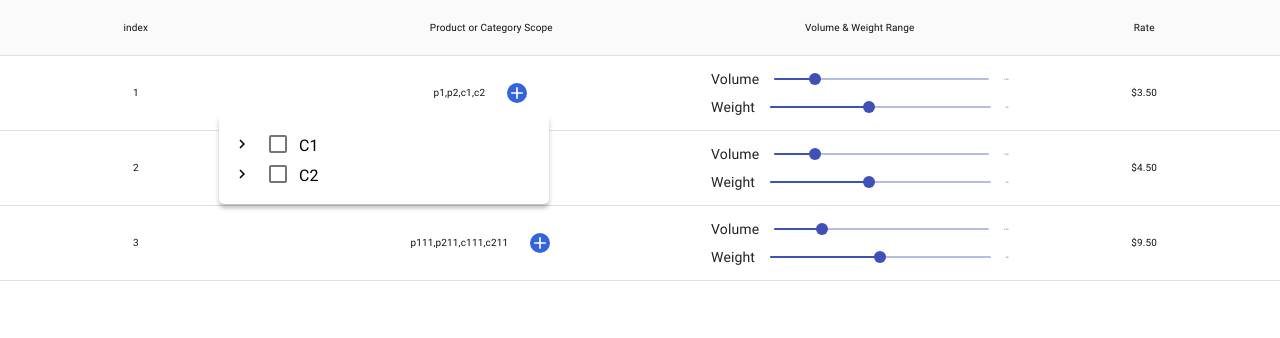
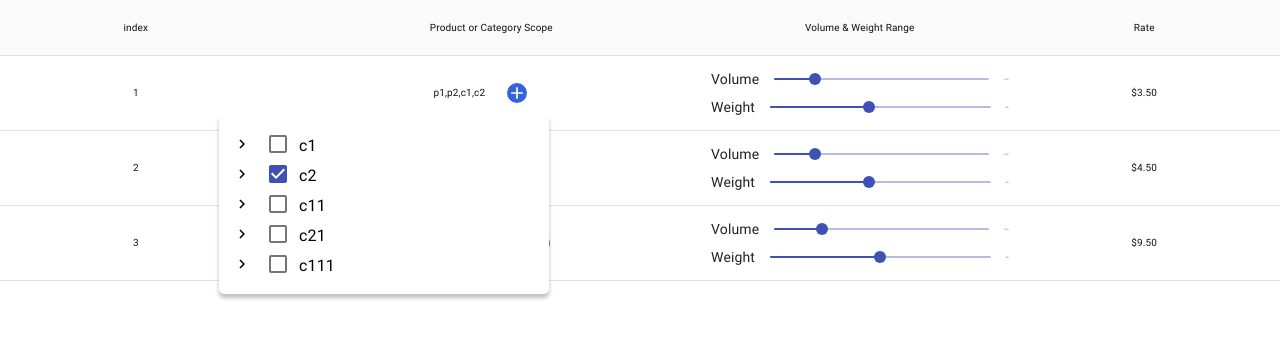
Before and after one commit to chengguang-li0313/WebProject, a React app: page /Dashboard/components/account/delivery/product in a window 1280 px wide. Both pictures are taken after a click on the button 517 px from the left and 93 px from the top of the page. Built offline with nearby package versions, Linux system fonts and the light colour scheme; some packages are replaced by stand-ins of ours.

Commit message:
update delivery

```diff
--- a/pages/Dashboard/components/account/delivery/product.tsx
+++ b/pages/Dashboard/components/account/delivery/product.tsx
@@ -44,52 +44,44 @@ function Product(props: Props){
         let tempList = []
         rows.map((row,index)=>(
             tempList.push({index:{item:row.index,type:"string"},
-            scope:{item:row.scope,type:"scope"},rate:{item:row.rate,type:"price"},
+            scope:{item:row.scope,treeList:setScope(row.scope),type:"scope"},rate:{item:row.rate,type:"price"},
             vw:{item:{volume:row.vw.volume,weight:row.vw.weight},type:"slider"}})
             // tempList.push()
         ))
         // console.log('tempList',tempList)
         return tempList
     }
+    const setScope = (scope:any) =>{
+        let scopeList = scope.split(',')
+
+        let tempNode = JSON.parse(JSON.stringify(treeData));
+        let nodesList = setnode(tempNode,scopeList)
+        return nodesList
+    }
+    const setnode = (nodes:any,scopeList:any) =>{
+        // let tempNodesList = []
+        nodes.forEach((n,i) => {
+            scopeList.forEach(element => {
+                if(element==n.name){
+                    n.checked = true
+                }else if(n.children){
+                    n.checked = false
+                    console.log("setnode(treeData,scope)",n.name)
+                    n.children=setnode(n.children,scopeList)
+                }else{
+                    n.checked = false
+                }
+            });
+
+        });
+
+        return nodes
+
+    }
+
     const [productOrientatedRow ,setProductOrientatedRow] = React.useState(createData(deliveryProductOrientatedData));
 
 
-    const handleflatRateConditionChange =(event:any) =>{
-        setFlatRateCondition(event.target.value)
-        setState((prov)=> prov+1)
-        switch (event.target.value){
-            case FLATCONDITION[0].id:
-                setIsSetVolume(false)
-                setIsSetWeight(false)
-                break
-            case FLATCONDITION[1].id:
-                setIsSetVolume(true)
-                setIsSetWeight(true)
-                break
-            case FLATCONDITION[2].id:
-                setIsSetVolume(true)
-                setIsSetWeight(false)
-                break
-            case FLATCONDITION[3].id:
-                setIsSetVolume(false)
-                setIsSetWeight(true)
-                break
-        }
-    }
-
-    const handleVolumechange=(event:any)=>{
-        setVolume(event.target.value)
-        setState((prov)=> prov+1)
-    }
-
-    const handleWeightchange=(event:any)=>{
-        setWeight(event.target.value)
-        setState((prov)=> prov+1)
-    }
-
-    const onDatachange=(rows:any)=>{
-
-    }
 
     return(
         // <div>
--- a/pages/Dashboard/components/dataGrid/index.tsx
+++ b/pages/Dashboard/components/dataGrid/index.tsx
@@ -39,6 +39,7 @@ function DataGrid(props: Props) {
     const [rowsList, setRowsList] = React.useState(rows);
     const [editOpen_2,setEditOpen_2] = React.useState(false);
     const [popEditMenuListAnchorEl,setPopEditMenuListAnchorEl]= React.useState(null);
+    const [currentRow,setCurrentRow] = React.useState(rowsList[0]);
     // console.log('rowsPerPage',rowsPerPage)
     // const [editOpen, setEditOpen] = React.useState(false);
     // const [editMenuListAnchorEl,setEditMenuListAnchorEl] = React.useState(null);
@@ -60,21 +61,87 @@ function DataGrid(props: Props) {
     const SLIDER = "slider"
 
 
-    console.log('rowsList',rowsList)
+    // console.log('rowsList',rowsList)
 
     const [checked, setChecked] = React.useState(false);
 
-  const handleChange = (event:any) => {
-      console.log("event",event)
-    setChecked(event.target.checked);
+  const handleChange = (event:any,key:any) => {
+    const {prefix,i} = key
+    if(prefix==""){
+        currentRow.scope.treeList[i].checked = !currentRow.scope.treeList[i].checked
+        setparent(currentRow.scope.treeList[i],i)
+    }else{
+        currentRow.scope.treeList[Number(prefix)].children[i].checked = !currentRow.scope.treeList[Number(prefix)].children[i].checked
+        // currentRow.scope.treeList[Number(prefix)][i].checked = !currentRow.scope.treeList[Number(prefix)][i].checked
+    }
+
+    forceUpdate()
+    let result = getCurrentList(currentRow.scope.treeList,"")
+    let temp = []
+    if(rowsList){
+
+        rowsList.forEach((r,i)=>{
+            if(r.index.item==currentRow.index.item){
+                r.scope.item = result
+                console.log(rowsList)
+                console.log(r)
+            }
+            temp.push(r)
+
+
+
+        })
+        // console.log("temp",temp)
+        // setRowsList(temp)
+
+    }
   };
 
-    const onSeteditOpen_2=(event:any)=>{
-        console.log("event.currentTarget",event.currentTarget)
+  const setparent=(node:any,i:any)=>{
+    if(node.checked){
+        if(node.children){
+            node.children.forEach(element => {
+                element.checked = true
+                setparent(element,i)
+            });
+        }
+    }else{
+        if(node.children){
+            node.children.forEach(element => {
+                element.checked = false
+                setparent(element,i)
+            });
+        }
+    }
+  }
+
+  const getCurrentList=(nodeList:any,list:string)=>{
+    let temp = ""
+    //   let st = list
+    nodeList.forEach((node:any) => {
+        if(node.checked){
+            temp+=node.name+","
+            // console.log(node.name)
+        }
+        if(node.children){
+            if(list!=getCurrentList(node.children,list)){
+                list+=getCurrentList(node.children,list)
+            }
+        }
+
+    });
+   return temp+list
+
+    // }else{return ""}
+
+  }
+
+    const onSeteditOpen_2=(event:any,row:any)=>{
+
+        setCurrentRow(row)
         setEditOpen_2((prev)=>!prev)
         setPopEditMenuListAnchorEl(event.currentTarget)
         forceUpdate()
-        console.log(editOpen_2,popEditMenuListAnchorEl)
 
     }
     const handleSelect=(event: object, value: Array <string>)=>{
@@ -97,7 +164,7 @@ function DataGrid(props: Props) {
                tempRowList.push(r)
             })
         }
-        console.log('tempRowList',tempRowList)
+        // console.log('tempRowList',tempRowList)
         if(save){
             setRowsList(tempRowList)
         }
@@ -140,14 +207,19 @@ function DataGrid(props: Props) {
 
     const popperUp =(props:any,nodeData:Array<any>,prefix:string)=>{
         return nodeData.map((n,i)=>(
-                <TreeItem key={`${prefix}${i}`} nodeId={`${prefix}${i}`} label={<div className={styles.checkedBox}><Checkbox checked={checked} color="primary"
-                    onChange={(ev)=>handleChange(ev)} inputProps={{ 'aria-label': 'primary checkbox' }}/>
+            n.children?
+                <TreeItem key={`${prefix}${i}`} nodeId={`${prefix}${i}`} label={<div className={styles.checkedBox}><Checkbox checked={n.checked} color="primary"
+                    onChange={(ev)=>handleChange(ev,{prefix,i})} inputProps={{ 'aria-label': 'primary checkbox' }}/>
                     <div>{n.name}</div></div>}>
-                {n.children?
-                    popperUp(props,n.children,i.toString())
-                    :[]
-                }
-            </TreeItem>
+
+                    {popperUp(props,n.children,i.toString())}
+
+
+                </TreeItem>:
+            <TreeItem key={`${prefix}${i}`} nodeId={`${prefix}${i}`} label={<div className={styles.checkedBox}><Checkbox checked={n.checked} color="primary"
+            onChange={(ev)=>handleChange(ev,{prefix,i})} inputProps={{ 'aria-label': 'primary checkbox' }}/>
+            <div>{n.name}</div></div>}/>
+
             ))
 
 
@@ -268,7 +340,7 @@ function DataGrid(props: Props) {
                                             return(<TableCell classes={{root:styles.tableCell_container}} key={column.id} align={column.align}>
                                                 <div className={styles.dataGrad_scope_group}>
                                                     <div className={styles.dataGrad_string_center_scope}>{value.item}</div>
-                                                    <div className={styles.dataGrad_scope_bt}><Button onClick={onSeteditOpen_2} ><AddIcon classes={{root:styles.scope_bt}}/></Button></div>
+                                                    <div className={styles.dataGrad_scope_bt}><Button onClick={(ev)=>onSeteditOpen_2(ev,row)} ><AddIcon classes={{root:styles.scope_bt}}/></Button></div>
                                                 </div>
 
                                                 {/* {column.format && typeof value === 'number' ? column.format(value) : value} */}
@@ -397,7 +469,7 @@ function DataGrid(props: Props) {
                 <Popper className={styles.popper} open={editOpen_2} anchorEl={popEditMenuListAnchorEl} placement="bottom-end" transition>
                     <div  className={styles.popper_content_tree}>
                     <TreeView
-                        // className={classes.root}
+
                         defaultCollapseIcon={<ExpandMoreIcon />}
                         defaultExpandIcon={<ChevronRightIcon />}
                         multiSelect
@@ -405,44 +477,11 @@ function DataGrid(props: Props) {
                         // selected
                         >
                         {props.treeData?
-                            popperUp(props,props.treeData,"")
-                            // props.treeData.map((node:any,index:any)=>{
-                            //     <TreeItem nodeId={`${index}`} label={<div className={styles.checkedBox}><Checkbox checked={checked} color="primary"
-                            //         onChange={(ev)=>handleChange(ev)} inputProps={{ 'aria-label': 'primary checkbox' }}/>
-                            //         <div>{node}</div></div>}>
-
-                            //         <TreeItem nodeId="2" label={<div className={styles.checkedBox}><Checkbox checked={checked} color="primary"
-                            //             onChange={handleChange} inputProps={{ 'aria-label': 'primary checkbox' }}/>
-                            //             <div>P1</div></div>} />
-                            //     </TreeItem>
-                            // })
+                            popperUp(props,currentRow.scope.treeList,"")
                             :[]
                         }
                     </TreeView>
-                    {/* <TreeView
-                        // className={classes.root}
-                        defaultCollapseIcon={<ExpandMoreIcon />}
-                        defaultExpandIcon={<ChevronRightIcon />}
-                        multiSelect
-                        onNodeSelect={handleSelect}
-                        // selected
-                        >
-                            <TreeItem nodeId="1" label={<div className={styles.checkedBox}><Checkbox checked={checked} color="primary"
-                                    onChange={(ev)=>handleChange(ev,)} inputProps={{ 'aria-label': 'primary checkbox' }}/>
-                                    <div>C1</div></div>}>
-                                <TreeItem nodeId="2" label={<div className={styles.checkedBox}><Checkbox checked={checked} color="primary"
-                                    onChange={handleChange} inputProps={{ 'aria-label': 'primary checkbox' }}/>
-                                    <div>P1</div></div>} />
-                            </TreeItem>
-                            <TreeItem nodeId="5" label={<div className={styles.checkedBox}><Checkbox checked={checked} color="primary"
-                                    onChange={handleChange} inputProps={{ 'aria-label': 'primary checkbox' }}/>
-                                    <div>C2</div></div>} >
-                                <TreeItem nodeId="6" label={<div className={styles.checkedBox}><Checkbox checked={checked} color="primary"
-                                    onChange={handleChange} inputProps={{ 'aria-label': 'primary checkbox' }}/>
-                                    <div>P2</div></div>}  />
-                            </TreeItem>
-                        </TreeView> */}
-                        {/* <div className={styles.popper_tips}>Please use ctrl and shift to trigger multiselect</div> */}
+
                     </div>
                 </Popper>
         </div>
--- a/public/fakeData.js
+++ b/public/fakeData.js
@@ -245,17 +245,30 @@ const deliveryProductOrientatedData=[
 ]
 
 const treeData=[
-    {name:"C1",
-    checked:false,
+    {name:"c1",
     children:[
-        {name:"P1",checked:false},
-        {name:"P2",checked:false}
+        {name:"p1"},
+        {name:"p2"}
     ]},
-    {name:"C2",
-    checked:false,
+    {name:"c2",
     children:[
-        {name:"P1",checked:false},
-        {name:"P2",checked:false}
+        {name:"p1"},
+        {name:"p2"}
+    ]},
+    {name:"c11",
+    children:[
+        {name:"p11"},
+        {name:"p2"}
+    ]},
+    {name:"c21",
+    children:[
+        {name:"p21"},
+        {name:"p2"}
+    ]},
+    {name:"c111",
+    children:[
+        {name:"p211"},
+        {name:"p2"}
     ]}
 ]
 
```
